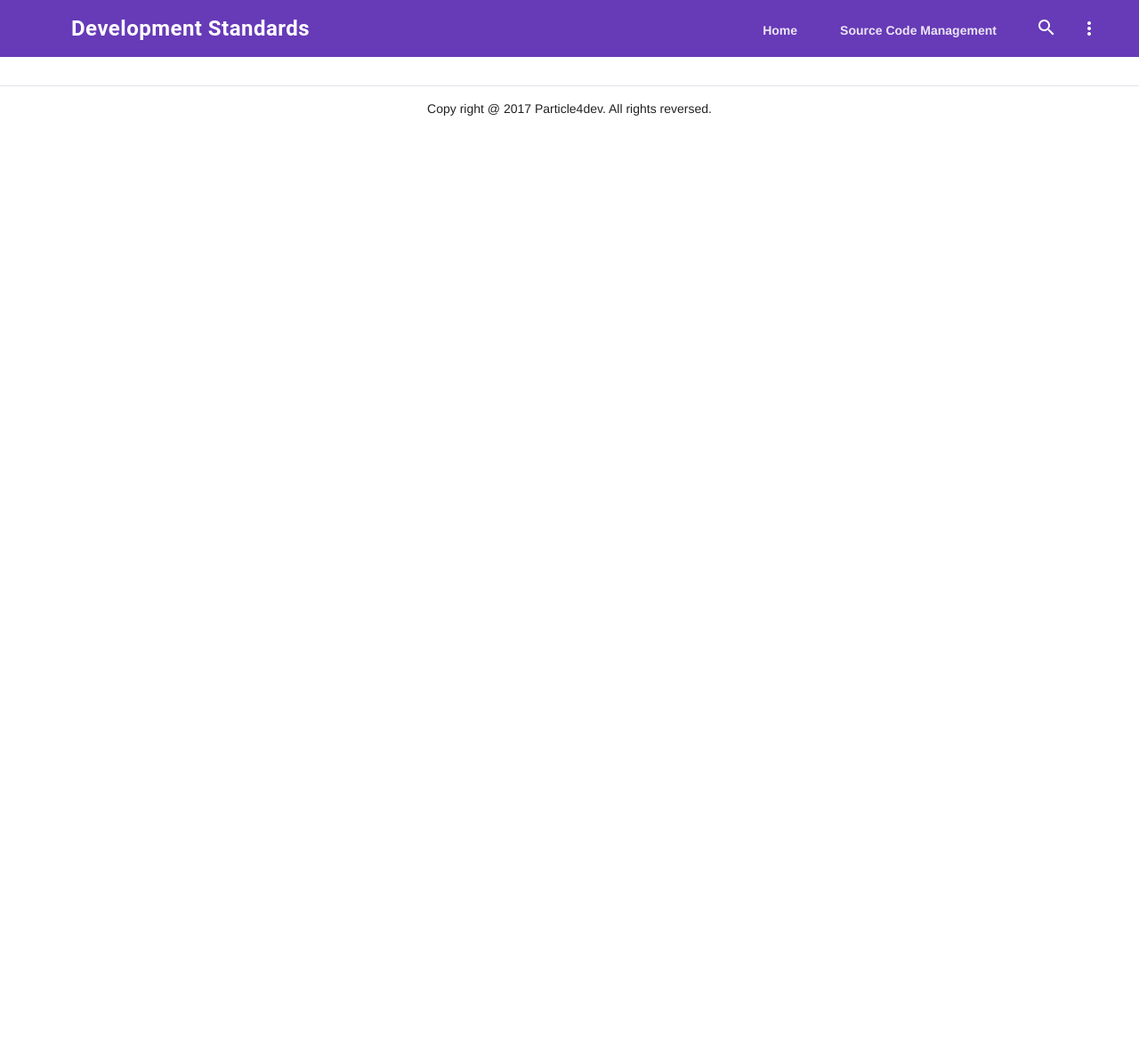
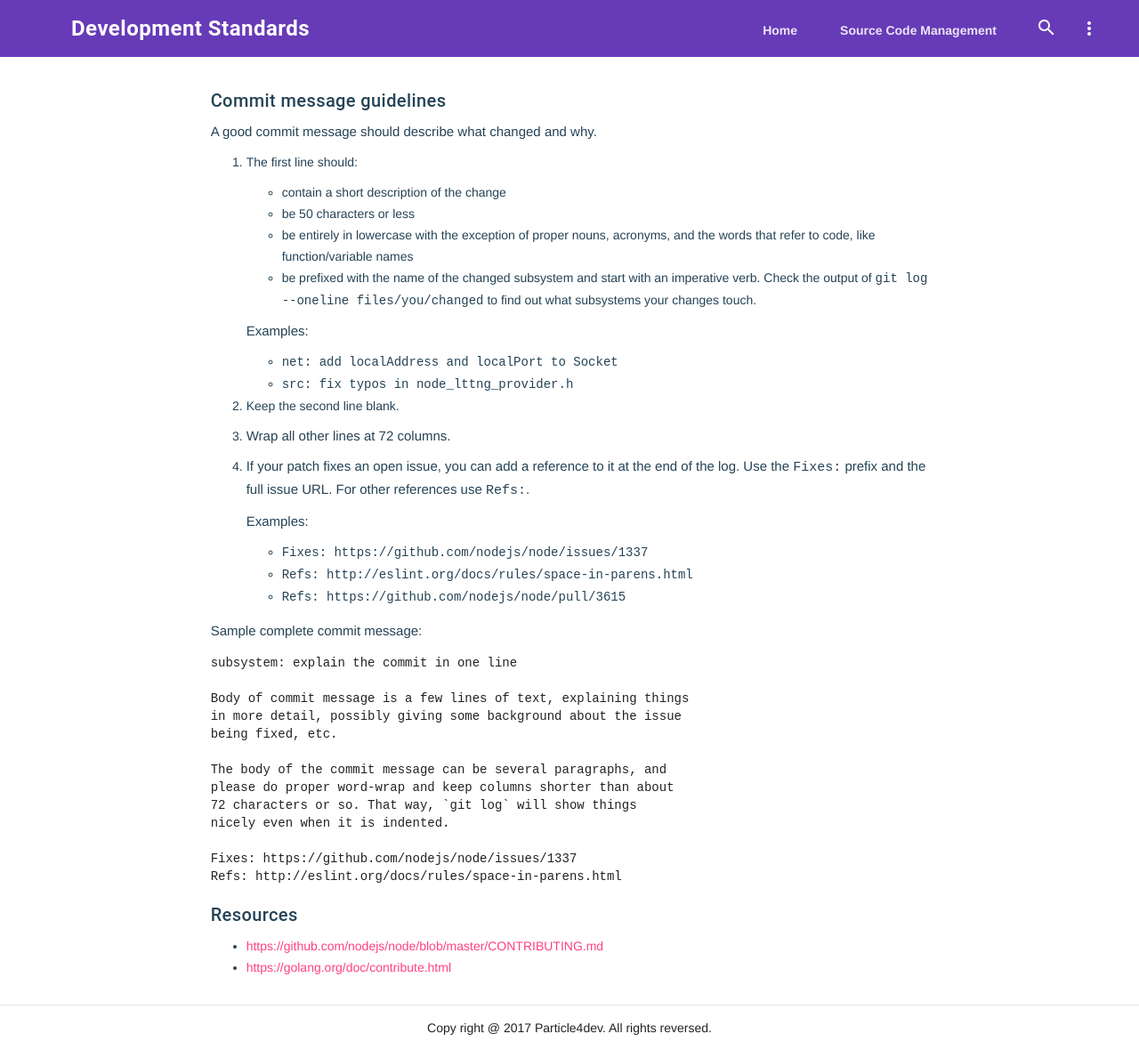
Before and after one commit to university-of-ant-solutions/development-standards.github.io, a Jekyll site: the page built from source-code-management/commit-message-guidelines.md, in a window 1280 px wide. Shown: the whole page at 89% size. Built offline with Jekyll 4.4.1, drawn with Linux system fonts in a browser that asks for light colours; our own code applies the rules of GitHub Pages for plain Markdown files.

Commit message:
docs: add Commit message guidelines
Fixes #2

````diff
--- a/_includes/navigation-sidebar.html
+++ b/_includes/navigation-sidebar.html
@@ -27,7 +27,7 @@
     <a class="mdl-navigation__link" href="">UI Design</a>
 
     <div class="android-drawer-separator"></div>
-    <span class="mdl-navigation__link">Source Code Management</span>
+    <a href="/source-code-management"><span class="mdl-navigation__link">Source Code Management</span></a>
 
     <div class="android-drawer-separator"></div>
     <span class="mdl-navigation__link">Build tools</span>
--- a/source-code-management/commit-message-guidelines.md
+++ b/source-code-management/commit-message-guidelines.md
@@ -0,0 +1,58 @@
+---
+description: Commit Message Guidelines
+keywords: commit message, guidelines
+title: About commit message guidelines
+---
+
+##### Commit message guidelines
+
+A good commit message should describe what changed and why.
+
+1. The first line should:
+   - contain a short description of the change
+   - be 50 characters or less
+   - be entirely in lowercase with the exception of proper nouns, acronyms, and
+   the words that refer to code, like function/variable names
+   - be prefixed with the name of the changed subsystem and start with an
+   imperative verb. Check the output of `git log --oneline files/you/changed` to
+   find out what subsystems your changes touch.
+
+   Examples:
+   - `net: add localAddress and localPort to Socket`
+   - `src: fix typos in node_lttng_provider.h`
+
+
+2. Keep the second line blank.
+3. Wrap all other lines at 72 columns.
+
+4. If your patch fixes an open issue, you can add a reference to it at the end
+of the log. Use the `Fixes:` prefix and the full issue URL. For other references
+use `Refs:`.
+
+   Examples:
+   - `Fixes: https://github.com/nodejs/node/issues/1337`
+   - `Refs: http://eslint.org/docs/rules/space-in-parens.html`
+   - `Refs: https://github.com/nodejs/node/pull/3615`
+
+Sample complete commit message:
+
+```txt
+subsystem: explain the commit in one line
+
+Body of commit message is a few lines of text, explaining things
+in more detail, possibly giving some background about the issue
+being fixed, etc.
+
+The body of the commit message can be several paragraphs, and
+please do proper word-wrap and keep columns shorter than about
+72 characters or so. That way, `git log` will show things
+nicely even when it is indented.
+
+Fixes: https://github.com/nodejs/node/issues/1337
+Refs: http://eslint.org/docs/rules/space-in-parens.html
+```
+
+##### Resources
+
+- [https://github.com/nodejs/node/blob/master/CONTRIBUTING.md](https://github.com/nodejs/node/blob/master/CONTRIBUTING.md)
+- [https://golang.org/doc/contribute.html](https://golang.org/doc/contribute.html)
````
Also changed, not shown: source-code-management/index.md (+7 -0 lines), 1 other file.
